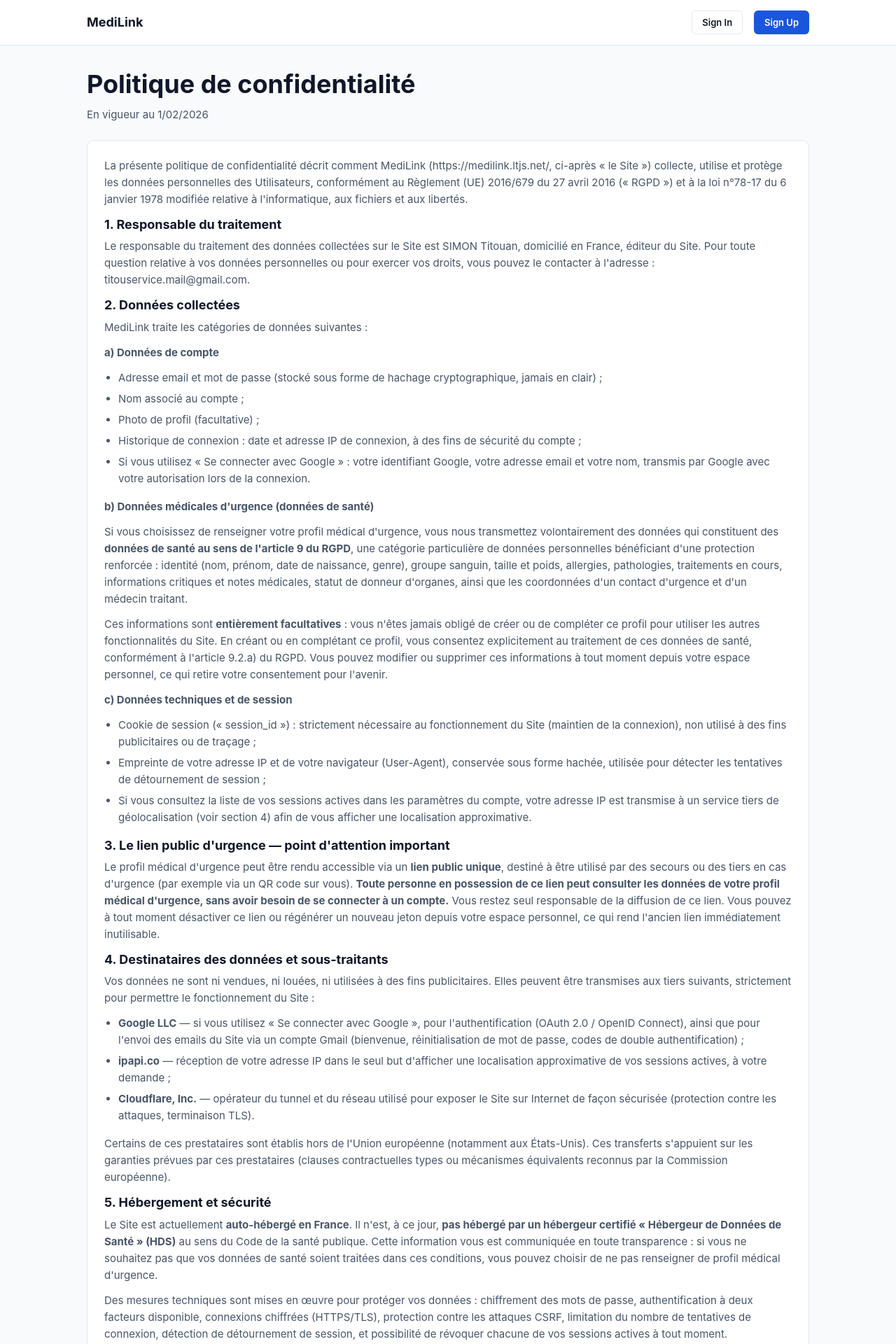
After one commit to titou4n/medilink, a Flask app: page /privacy_policy in a window 1280 px wide. The commit adds this page. Shown: the top 1920 px of the page at 70% size. Run offline with Flask 3, Linux system fonts and the light colour scheme; parts of the project's set-up code (start-up, migrations or seed data) failed here and were passed over.

Commit message:
add Oauth

```diff
--- a/docker-compose.yml
+++ b/docker-compose.yml
@@ -21,7 +21,6 @@ services:
       ENV_PROD: "true"
       FLASK_ENV: "production"
       RATELIMIT_STORAGE_URI: redis://redis:6379/0
-      PROXY_TRUSTED_HOP_COUNT: "2"
 
     volumes:
       - db-data:/app/Data/db
@@ -40,6 +39,7 @@ services:
     secrets:
       - secret_key
       - email_app_password
+      - google_client_secret
 
   redis:
     image: redis:7-alpine
@@ -110,3 +110,5 @@ secrets:
     file: ./secrets/email_app_password.txt
   cloudflare_tunnel_token:
     file: ./secrets/cloudflare_tunnel_token.txt
+  google_client_secret:
+    file: ./secrets/google_client_secret.txt
--- a/flask/Data/database_manager.py
+++ b/flask/Data/database_manager.py
@@ -10,7 +10,7 @@ Responsible for:
 import logging
 import extensions as ext
 from Data.connection import DatabaseConnection
-from Data.schema import accounts, auth, roles, emergency_information
+from Data.schema import accounts, auth, roles, emergency_information, oauth_identities
 from Data.seeders.roles_permissions import RolesPermissionsSeeder
 import sqlite3
 
@@ -54,6 +54,7 @@ class DatabaseManager:
             accounts,
             auth,
             emergency_information,
+            oauth_identities,
         ]
         total = 0
         for module in all_ddl_modules:
--- a/flask/app.py
+++ b/flask/app.py
@@ -92,6 +92,7 @@ def create_app(config_object=Config):
     ext.login_manager.login_view = "auth.login"
     ext.session_manager.init_app(app)
     ext.limiter.init_app(app)
+    ext.oauth.init_app(app)
 
     # redis
     try:
--- a/flask/blueprints/main/routes.py
+++ b/flask/blueprints/main/routes.py
@@ -71,3 +71,9 @@ def logout():
 @bp.route('/conditions_uses/')
 def conditions_uses():
     return render_template('main/conditions_uses.html')
+
+
+@bp.route('/privacy_policy')
+@bp.route('/privacy_policy/')
+def privacy_policy():
+    return render_template('main/privacy_policy.html')
--- a/flask/config.py
+++ b/flask/config.py
@@ -43,6 +43,11 @@ class Config:
     EMAIL_APP_PASSWORD = read_secret("email_app_password") if ENV_PROD else os.getenv("EMAIL_APP_PASSWORD")
     if not EMAIL_APP_PASSWORD:
         raise RuntimeError("EMAIL_APP_PASSWORD is missing")
+
+    # Google Sign-In (OAuth 2.0 / OIDC).
+    GOOGLE_CLIENT_ID: str | None = os.getenv("GOOGLE_CLIENT_ID")
+    GOOGLE_CLIENT_SECRET: str | None = read_secret("google_client_secret") if ENV_PROD else os.getenv("GOOGLE_CLIENT_SECRET")
+    GOOGLE_OAUTH_ENABLED: bool = bool(GOOGLE_CLIENT_ID and GOOGLE_CLIENT_SECRET)
 
     # ──────────────────────────── Paths ─────────────────────────────────── #
 
--- a/flask/requirements.txt
+++ b/flask/requirements.txt
@@ -4,6 +4,7 @@ Flask-Session==0.8.0
 Flask-Login==0.6.3
 Flask-Limiter==3.5.0
 Flask-WTF==1.2.2
+Authlib>=1.3.2
 requests==2.33.0
 python-dotenv==1.2.2
 Werkzeug>=3.1.6
--- a/flask/templates/base.html
+++ b/flask/templates/base.html
@@ -57,7 +57,7 @@
     </div>
 
     <footer class="site-footer">
-      <p>&copy; 2026 MediLink. <a href="{{ url_for('main.conditions_uses') }}">Terms &amp; Conditions</a></p>
+      <p>&copy; 2026 MediLink. <a href="{{ url_for('main.conditions_uses') }}">Terms &amp; Conditions</a> · <a href="{{ url_for('main.privacy_policy') }}">Privacy Policy</a></p>
     </footer>
   </body>
 </html>
--- /dev/null
+++ b/flask/templates/main/privacy_policy.html
@@ -0,0 +1,163 @@
+{% extends 'base.html' %}
+{% block title %}Politique de confidentialité — MediLink{% endblock %}
+{% block content %}
+
+<div class="page-header">
+    <h1>Politique de confidentialité</h1>
+    <p class="page-subtitle">En vigueur au 1/02/2026</p>
+</div>
+
+<div class="card">
+
+    <p>
+        La présente politique de confidentialité décrit comment MediLink (https://medilink.ltjs.net/, ci-après
+        « le Site ») collecte, utilise et protège les données personnelles des Utilisateurs, conformément au
+        Règlement (UE) 2016/679 du 27 avril 2016 (« RGPD ») et à la loi n°78-17 du 6 janvier 1978 modifiée relative
+        à l'informatique, aux fichiers et aux libertés.
+    </p>
+
+    <h3>1. Responsable du traitement</h3>
+    <p>
+        Le responsable du traitement des données collectées sur le Site est SIMON Titouan, domicilié en France,
+        éditeur du Site. Pour toute question relative à vos données personnelles ou pour exercer vos droits, vous
+        pouvez le contacter à l'adresse : titouservice.mail@gmail.com.
+    </p>
+
+    <h3>2. Données collectées</h3>
+    <p>MediLink traite les catégories de données suivantes :</p>
+
+    <p><strong>a) Données de compte</strong></p>
+    <ul class="terms-list">
+        <li>Adresse email et mot de passe (stocké sous forme de hachage cryptographique, jamais en clair) ;</li>
+        <li>Nom associé au compte ;</li>
+        <li>Photo de profil (facultative) ;</li>
+        <li>Historique de connexion : date et adresse IP de connexion, à des fins de sécurité du compte ;</li>
+        <li>Si vous utilisez « Se connecter avec Google » : votre identifiant Google, votre adresse email et votre
+            nom, transmis par Google avec votre autorisation lors de la connexion.</li>
+    </ul>
+
+    <p><strong>b) Données médicales d'urgence (données de santé)</strong></p>
+    <p>
+        Si vous choisissez de renseigner votre profil médical d'urgence, vous nous transmettez volontairement des
+        données qui constituent des <strong>données de santé au sens de l'article 9 du RGPD</strong>, une catégorie
+        particulière de données personnelles bénéficiant d'une protection renforcée : identité (nom, prénom, date
+        de naissance, genre), groupe sanguin, taille et poids, allergies, pathologies, traitements en cours,
+        informations critiques et notes médicales, statut de donneur d'organes, ainsi que les coordonnées d'un
+        contact d'urgence et d'un médecin traitant.
+    </p>
+    <p>
+        Ces informations sont <strong>entièrement facultatives</strong> : vous n'êtes jamais obligé de créer ou de
+        compléter ce profil pour utiliser les autres fonctionnalités du Site. En créant ou en complétant ce profil,
+        vous consentez explicitement au traitement de ces données de santé, conformément à l'article 9.2.a) du
+        RGPD. Vous pouvez modifier ou supprimer ces informations à tout moment depuis votre espace personnel, ce
+        qui retire votre consentement pour l'avenir.
+    </p>
+
+    <p><strong>c) Données techniques et de session</strong></p>
+    <ul class="terms-list">
+        <li>Cookie de session (« session_id ») : strictement nécessaire au fonctionnement du Site (maintien de la
+            connexion), non utilisé à des fins publicitaires ou de traçage ;</li>
+        <li>Empreinte de votre adresse IP et de votre navigateur (User-Agent), conservée sous forme hachée, utilisée
+            pour détecter les tentatives de détournement de session ;</li>
+        <li>Si vous consultez la liste de vos sessions actives dans les paramètres du compte, votre adresse IP est
+            transmise à un service tiers de géolocalisation (voir section 4) afin de vous afficher une localisation
+            approximative.</li>
+    </ul>
+
+    <h3>3. Le lien public d'urgence — point d'attention important</h3>
+    <p>
+        Le profil médical d'urgence peut être rendu accessible via un <strong>lien public unique</strong>, destiné
+        à être utilisé par des secours ou des tiers en cas d'urgence (par exemple via un QR code sur vous).
+        <strong>Toute personne en possession de ce lien peut consulter les données de votre profil médical
+        d'urgence, sans avoir besoin de se connecter à un compte.</strong> Vous restez seul responsable de la
+        diffusion de ce lien. Vous pouvez à tout moment désactiver ce lien ou régénérer un nouveau jeton depuis
+        votre espace personnel, ce qui rend l'ancien lien immédiatement inutilisable.
+    </p>
+
+    <h3>4. Destinataires des données et sous-traitants</h3>
+    <p>
+        Vos données ne sont ni vendues, ni louées, ni utilisées à des fins publicitaires. Elles peuvent être
+        transmises aux tiers suivants, strictement pour permettre le fonctionnement du Site :
+    </p>
+    <ul class="terms-list">
+        <li><strong>Google LLC</strong> — si vous utilisez « Se connecter avec Google », pour l'authentification
+            (OAuth 2.0 / OpenID Connect), ainsi que pour l'envoi des emails du Site via un compte Gmail (bienvenue,
+            réinitialisation de mot de passe, codes de double authentification) ;</li>
+        <li><strong>ipapi.co</strong> — réception de votre adresse IP dans le seul but d'afficher une localisation
+            approximative de vos sessions actives, à votre demande ;</li>
+        <li><strong>Cloudflare, Inc.</strong> — opérateur du tunnel et du réseau utilisé pour exposer le Site sur
+            Internet de façon sécurisée (protection contre les attaques, terminaison TLS).</li>
+    </ul>
+    <p>
+        Certains de ces prestataires sont établis hors de l'Union européenne (notamment aux États-Unis). Ces
+        transferts s'appuient sur les garanties prévues par ces prestataires (clauses contractuelles types ou
+        mécanismes équivalents reconnus par la Commission européenne).
+    </p>
+
+    <h3>5. Hébergement et sécurité</h3>
+    <p>
+        Le Site est actuellement <strong>auto-hébergé en France</strong>. Il n'est, à ce jour, <strong>pas hébergé
+        par un hébergeur certifié « Hébergeur de Données de Santé » (HDS)</strong> au sens du Code de la santé
+        publique. Cette information vous est communiquée en toute transparence : si vous ne souhaitez pas que vos
+        données de santé soient traitées dans ces conditions, vous pouvez choisir de ne pas renseigner de profil
+        médical d'urgence.
+    </p>
+    <p>
+        Des mesures techniques sont mises en œuvre pour protéger vos données : chiffrement des mots de passe,
+        authentification à deux facteurs disponible, connexions chiffrées (HTTPS/TLS), protection contre les
+        attaques CSRF, limitation du nombre de tentatives de connexion, détection de détournement de session, et
+        possibilité de révoquer chacune de vos sessions actives à tout moment.
+    </p>
+
+    <h3>6. Durée de conservation</h3>
+    <p>
+        Vos données de compte et votre profil médical d'urgence sont conservés tant que votre compte reste actif.
+        En cas de suppression de votre compte, vos données sont supprimées dans un délai raisonnable, sous réserve
+        des données que nous serions légalement tenus de conserver plus longtemps. L'historique de connexion est
+        conservé à des fins de sécurité pour une durée limitée.
+    </p>
+
+    <h3>7. Vos droits</h3>
+    <p>
+        Conformément au RGPD, vous disposez d'un droit d'accès, de rectification, d'effacement, de limitation, de
+        portabilité et d'opposition concernant vos données, ainsi que du droit de retirer à tout moment votre
+        consentement au traitement de vos données de santé. Vous pouvez :
+    </p>
+    <ul class="terms-list">
+        <li>consulter, modifier ou supprimer votre profil médical d'urgence directement depuis votre espace
+            personnel ;</li>
+        <li>exporter une copie de vos données personnelles depuis la page « Confidentialité » de vos paramètres de
+            compte ;</li>
+        <li>demander la suppression de votre compte ou exercer tout autre droit en nous contactant à l'adresse
+            indiquée à l'article 1.</li>
+    </ul>
+    <p>
+        Vous disposez également du droit d'introduire une réclamation auprès de la Commission Nationale de
+        l'Informatique et des Libertés (CNIL) — <a href="https://www.cnil.fr" target="_blank" rel="noopener">www.cnil.fr</a>.
+    </p>
+
+    <h3>8. Cookies</h3>
+    <p>
+        Le Site utilise uniquement un cookie de session strictement nécessaire à l'authentification. Ce cookie ne
+        contient aucune donnée personnelle en clair, ne sert à aucun suivi publicitaire et expire automatiquement.
+        Aucun cookie tiers de mesure d'audience ou de publicité n'est utilisé.
+    </p>
+
+    <h3>9. Modification de la présente politique</h3>
+    <p>
+        Cette politique de confidentialité peut être mise à jour, notamment pour refléter une évolution des
+        fonctionnalités du Site ou de la réglementation applicable. La date de dernière mise à jour figure en haut
+        de cette page.
+    </p>
+
+    <h3>10. Contact</h3>
+    <p>
+        Pour toute question relative à cette politique de confidentialité ou au traitement de vos données, vous
+        pouvez nous contacter à l'adresse : titouservice.mail@gmail.com.
+    </p>
+
+    <hr>
+    <p class="terms-footer">Voir aussi nos <a href="{{ url_for('main.conditions_uses') }}">Conditions Générales d'Utilisation</a>.</p>
+
+</div>
+{% endblock %}
--- a/flask/templates/settings/privacy_home.html
+++ b/flask/templates/settings/privacy_home.html
@@ -18,6 +18,6 @@
 
     <hr>
 
-    <p class="terms-footer">Read our <a href="{{ url_for('main.conditions_uses') }}" target="_blank">Terms &amp; Conditions</a></p>
+    <p class="terms-footer">Read our <a href="{{ url_for('main.conditions_uses') }}" target="_blank">Terms &amp; Conditions</a> and <a href="{{ url_for('main.privacy_policy') }}" target="_blank">Privacy Policy</a></p>
 </div>
 {% endblock %}
```
Also changed, not shown: flask/Data/repositories/oauth_identity_repository.py (added, +53 -0 lines), flask/Data/schema/oauth_identities.py (added, +33 -0 lines), flask/blueprints/auth/routes.py (+57 -3 lines), flask/blueprints/auth/services.py (+97 -0 lines), flask/extensions.py (+19 -0 lines), flask/templates/auth/login.html (+13 -0 lines), flask/templates/auth/register.html (+14 -1 lines), flask/templates/emergency_information/edit.html (+10 -0 lines), flask/templates/main/conditions_uses.html (+10 -7 lines), 1 other file.
